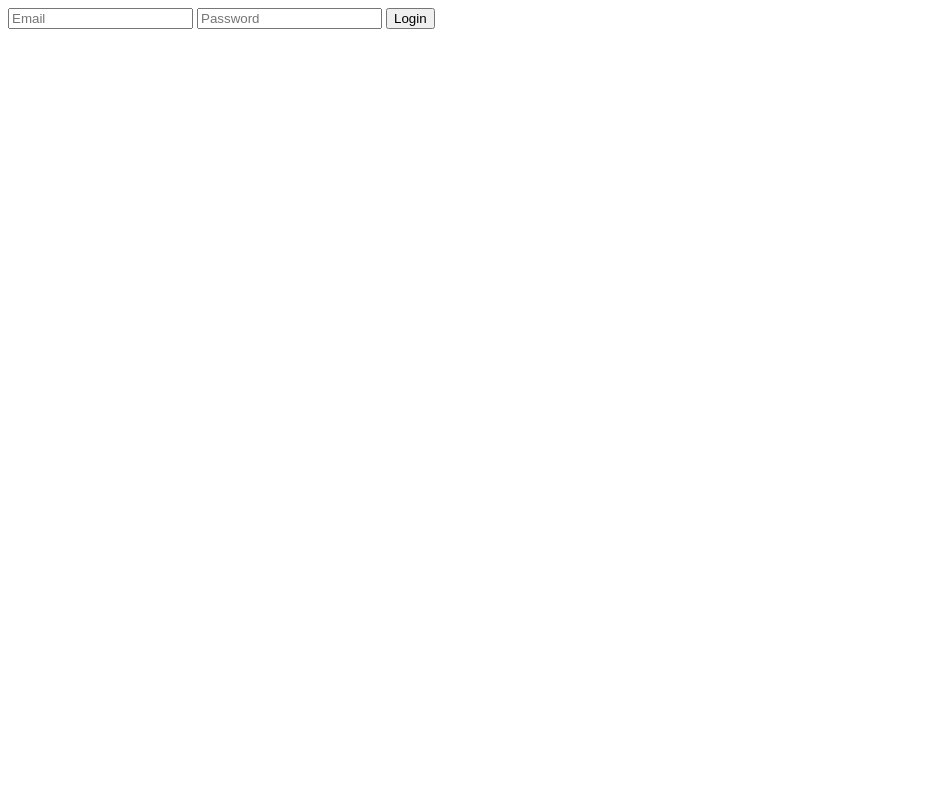
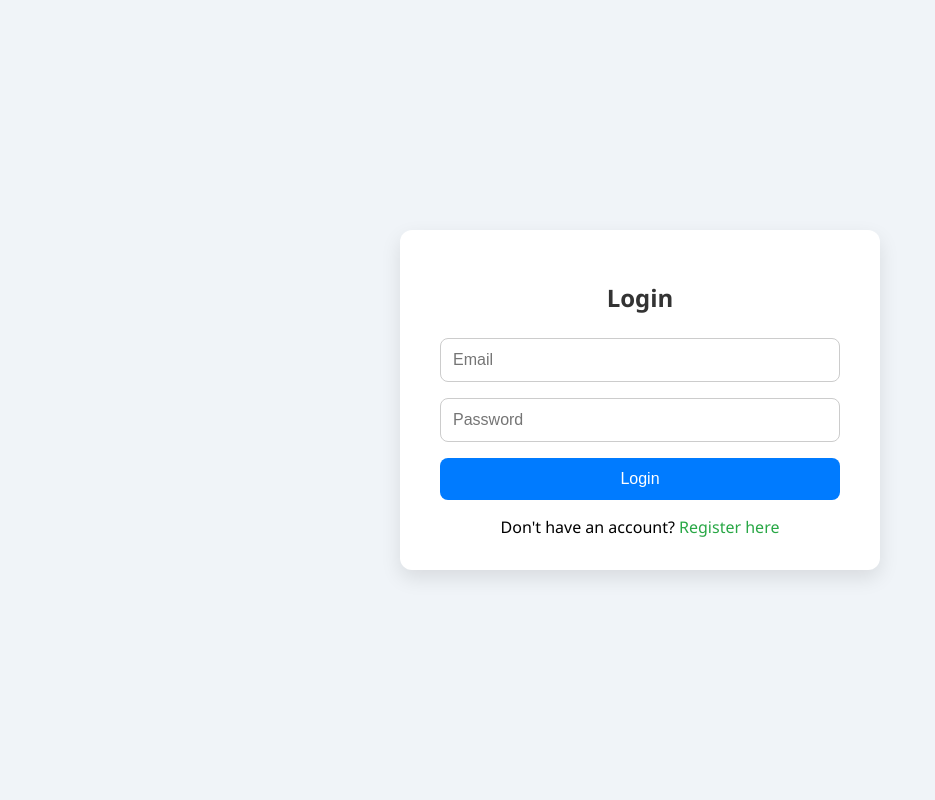
Before and after one commit to neagoecarina/airbnb, a Django app: page /login/ in a window 1280 px wide. Shown: the whole page, without its empty margins (0-935 px from the left). Run offline with Django 5.2, Linux system fonts and the light colour scheme; parts of the project's set-up code (start-up, migrations or seed data) failed here and were passed over.

Commit message:
css login

```diff
--- a/airbnb_manager/urls.py
+++ b/airbnb_manager/urls.py
@@ -36,34 +36,34 @@ urlpatterns = [
     path('houses/', login_required(views.houses), name='houses_list'),  # List all houses
 
     # House details route
-    path('houses/<int:house_id>/', views.house_detail, name='details'),  # House details page
+    path('houses/<int:house_id>/', login_required(views.house_detail), name='details'),  # House details page
 
     # Routes for managing houses
-    path('houses/add/', views.house_form, name='add_house'),  # Add house
-    path('houses/edit/<int:house_id>/', views.house_form, name='edit_house'),  # Edit house
-    path('houses/delete/<int:house_id>/', views.delete_house, name='delete_house'),  # Delete house
+    path('houses/add/', login_required(views.house_form), name='add_house'),  # Add house
+    path('houses/edit/<int:house_id>/', login_required(views.house_form), name='edit_house'),  # Edit house
+    path('houses/delete/<int:house_id>/', login_required(views.delete_house), name='delete_house'),  # Delete house
 
     # Utility expenses route
-    path('utility-expenses/', views.add_utility_expenses, name='utility_expenses'),
+    path('utility-expenses/', login_required(views.add_utility_expenses), name='utility_expenses'),
 
     # Manage houses page
     path('houses/manage/', admin_required(views.manage_houses), name='manage_houses'),
 
     # Financial Overview Page
-    path('houses/finance-overview/', views.financial_overview, name='financial_overview'),
-    path('calculate-taxes/', views.calculate_taxes, name='calculate_taxes'),
+    path('houses/finance-overview/', login_required(views.financial_overview), name='financial_overview'),
+    path('calculate-taxes/', login_required(views.calculate_taxes), name='calculate_taxes'),
 
     # Expense Overview Page (new path)
-    path('houses/expense-overview/', views.expense_overview, name='expense_overview'),  # New route for expense overview
+    path('houses/expense-overview/', login_required(views.expense_overview), name='expense_overview'),  # New route for expense overview
     #House Compare
-    path('houses/house-compare/', views.house_compare, name='house_compare'),
+    path('houses/house-compare/', login_required(views.house_compare), name='house_compare'),
 
     #Discounts
     # Discounts Page (Main View)
-    path('houses/discounts/', views.discounts_page, name='discounts_page'),
+    path('houses/discounts/', login_required(views.discounts_page), name='discounts_page'),
 
     # Set a new discount
-    path('houses/discounts/set/', views.set_discount, name='set_discount'),
+    path('houses/discounts/set/', login_required(views.set_discount), name='set_discount'),
 
     # Get discounted price (if needed elsewhere)
     path('houses/get_discounted_price/', views.get_discounted_price, name='get_discounted_price'),
--- a/houses/templates/houses/login.html
+++ b/houses/templates/houses/login.html
@@ -1,7 +1,91 @@
 <!-- login.html -->
+<!DOCTYPE html>
+<html lang="en">
+<head>
+  <meta charset="UTF-8">
+  <title>Login - Airbnb Manager</title>
+  <style>
+    body {
+      font-family: 'Segoe UI', Tahoma, Geneva, Verdana, sans-serif;
+      background: #f0f4f8;
+      display: flex;
+      align-items: center;
+      justify-content: center;
+      height: 100vh;
+      margin: 0;
+    }
+
+    .login-container {
+      background: #ffffff;
+      padding: 2rem 2.5rem;
+      border-radius: 12px;
+      box-shadow: 0 8px 20px rgba(0, 0, 0, 0.1);
+      width: 100%;
+      max-width: 400px;
+    }
+
+    .login-container h2 {
+      text-align: center;
+      margin-bottom: 1.5rem;
+      color: #333;
+    }
+
+    form {
+      display: flex;
+      flex-direction: column;
+    }
+
+    input[type="email"],
+    input[type="password"] {
+      padding: 0.75rem;
+      margin-bottom: 1rem;
+      border: 1px solid #ccc;
+      border-radius: 8px;
+      font-size: 1rem;
+    }
+
+    button {
+      padding: 0.75rem;
+      background-color: #007bff;
+      color: white;
+      border: none;
+      border-radius: 8px;
+      font-size: 1rem;
+      cursor: pointer;
+      transition: background-color 0.3s ease;
+    }
+
+    button:hover {
+      background-color: #0056b3;
+    }
+
+    .switch-link {
+      margin-top: 1rem;
+      text-align: center;
+    }
+
+    .switch-link a {
+      color: #28a745;
+      text-decoration: none;
+    }
+
+    .switch-link a:hover {
+      text-decoration: underline;
+    }
+  </style>
+</head>
+<body>
+  <div class="login-container">
+    <h2>Login</h2>
     <form method="POST">
       {% csrf_token %}
       <input type="email" name="email" placeholder="Email" required>
       <input type="password" name="password" placeholder="Password" required>
       <button type="submit">Login</button>
     </form>
+    <div class="switch-link">
+      Don't have an account? <a href="{% url 'register' %}">Register here</a>
+    </div>
+  </div>
+</body>
+</html>
```
Also changed, not shown: houses/templates/houses/register.html (+84 -0 lines), db.sqlite3. Lines whose indentation alone changed are shown as unchanged.
